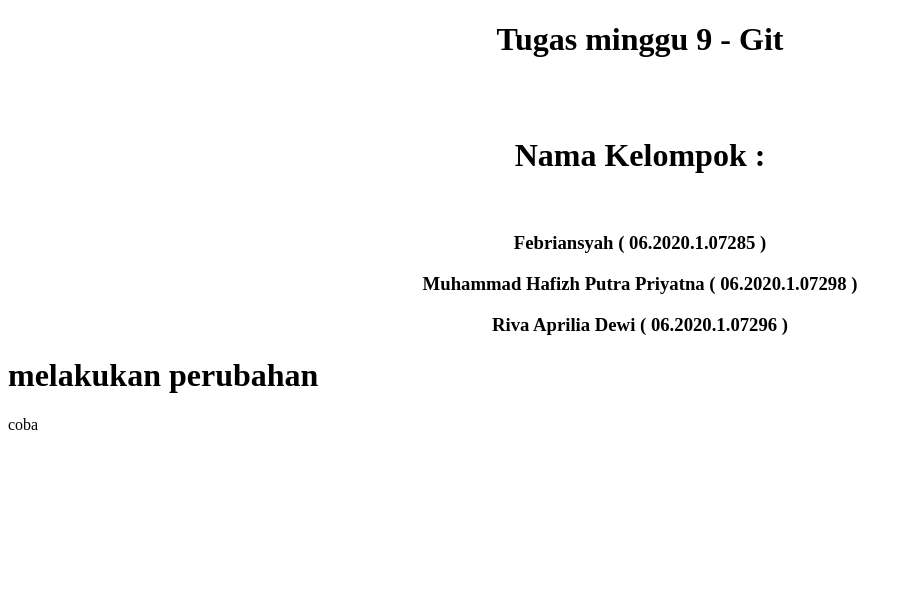
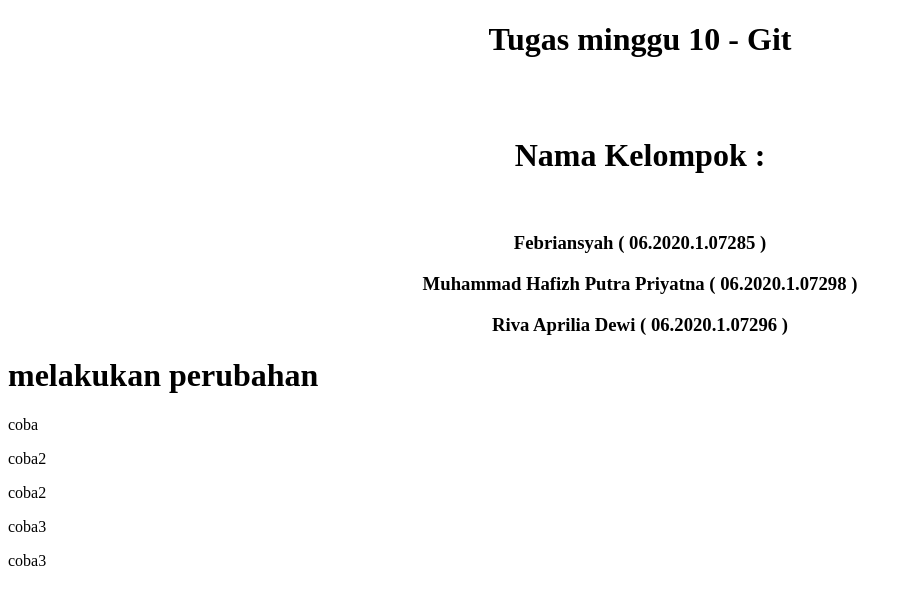
Before and after one commit to laciadotid/tugas-git, a plain HTML site: page index.html in a window 1280 px wide. Shown: the whole page, without its empty margins (0-912 px from the left). Drawn offline with Linux system fonts and the light colour scheme.

Commit message:
ubah data coba

```diff
--- a/index.html
+++ b/index.html
@@ -8,7 +8,7 @@
 </head>
 <body>
   <center>
-    <h1>Tugas minggu 9 - Git</h1>
+    <h1>Tugas minggu 10 - Git</h1>
     <br>
     <br>
     <h1>Nama Kelompok :</h1>
@@ -21,6 +21,10 @@
 
   <h1>melakukan perubahan</h1>
   <p>coba</p>
+  <p>coba2</p>
+  <p>coba2</p>
+  <p>coba3</p>
+  <p>coba3</p>
 
 
 </body>
```
